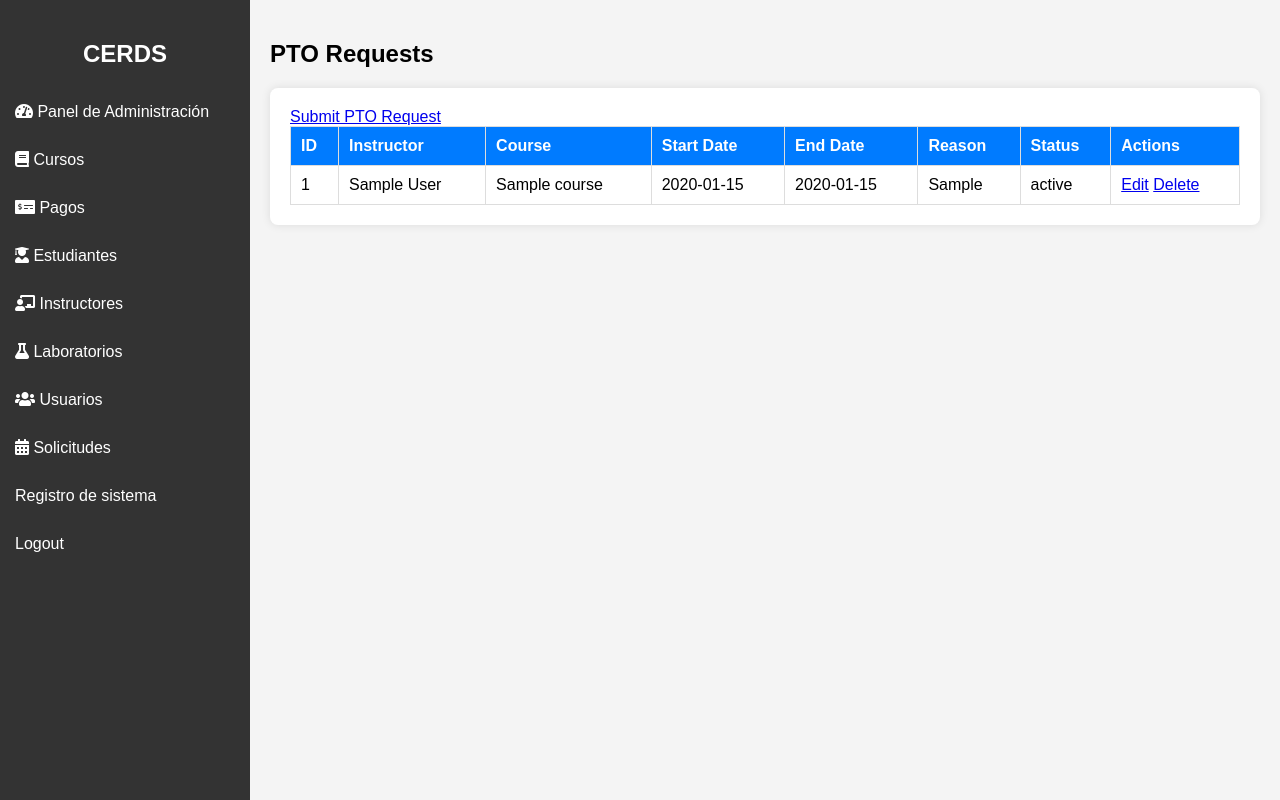
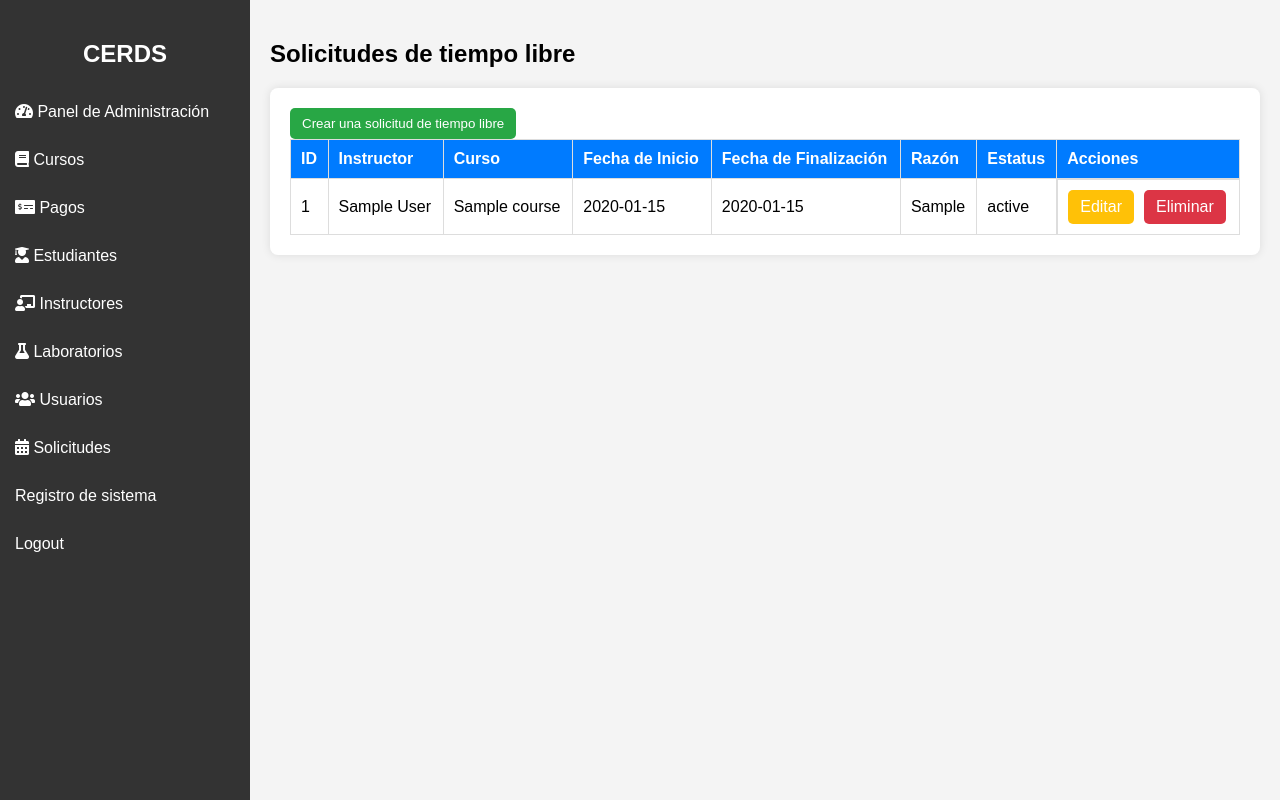
Before and after one commit to pedrouzcategui/cerds, a PHP site: page /sistema-cursos/pto/ in a window 1280 px wide. Run offline with PHP 8.4, Linux system fonts and the light colour scheme; the visitor is signed in with stand-in values (Sample User, id 1); tables that the repository leaves empty hold one stand-in row (values such as "Sample post").

```diff
--- a/pto/index.php
+++ b/pto/index.php
@@ -16,28 +16,182 @@ $ptos = PTO::getAll('DESC');
 <head>
     <meta charset="UTF-8">
     <meta name="viewport" content="width=device-width, initial-scale=1.0">
-    <title>PTO Requests</title>
+    <title>Solicitudes de Tiempo Libre</title>
     <link rel="stylesheet" href="https://cdnjs.cloudflare.com/ajax/libs/font-awesome/5.15.3/css/all.min.css">
+    <style>
+        body {
+            font-family: Arial, sans-serif;
+            background-color: #f4f4f4;
+            margin: 0;
+            display: flex;
+        }
+
+        .sidebar {
+            width: 250px;
+            background-color: #333;
+            color: white;
+            height: 100vh;
+            position: fixed;
+            top: 0;
+            left: 0;
+            display: flex;
+            flex-direction: column;
+            padding-top: 20px;
+        }
+
+        .sidebar a {
+            color: white;
+            padding: 15px;
+            text-decoration: none;
+            display: block;
+        }
+
+        .sidebar a:hover {
+            background-color: #575757;
+        }
+
+        .content {
+            margin-left: 250px;
+            padding: 20px;
+            width: calc(100% - 250px);
+        }
+
+        .card {
+            background: white;
+            padding: 20px;
+            border-radius: 8px;
+            box-shadow: 0 0 10px rgba(0, 0, 0, 0.1);
+            margin-bottom: 20px;
+        }
+
+        .card h3 {
+            margin-top: 0;
+        }
+
+        .card table {
+            width: 100%;
+            border-collapse: collapse;
+        }
+
+        .card table th,
+        .card table td {
+            padding: 10px;
+            border: 1px solid #ddd;
+            text-align: left;
+        }
+
+        .card table th {
+            background-color: #007BFF;
+            color: white;
+        }
+
+        .btn {
+            padding: 8px 12px;
+            border: none;
+            border-radius: 5px;
+            cursor: pointer;
+            text-decoration: none;
+            color: white;
+        }
+
+        .btn-add {
+            background-color: #28a745;
+        }
+
+        .btn-edit {
+            background-color: #ffc107;
+        }
+
+        .btn-delete {
+            background-color: #dc3545;
+        }
+
+        .form-group {
+            margin-bottom: 15px;
+        }
+
+        label {
+            display: block;
+            margin-bottom: 5px;
+        }
+
+        input[type="text"],
+        input[type="email"] {
+            width: 100%;
+            padding: 8px;
+            box-sizing: border-box;
+        }
+
+        .actions {
+            display: flex;
+            gap: 10px;
+        }
+
+        .modal {
+            display: none;
+            position: fixed;
+            z-index: 1;
+            left: 0;
+            top: 0;
+            width: 100%;
+            height: 100%;
+            overflow: auto;
+            background-color: rgb(0, 0, 0);
+            background-color: rgba(0, 0, 0, 0.4);
+        }
+
+        .modal-content {
+            background-color: #fefefe;
+            margin: 5% auto;
+            padding: 20px;
+            border: 1px solid #888;
+            width: 80%;
+            max-width: 600px;
+        }
+
+        .close {
+            color: #aaa;
+            float: right;
+            font-size: 28px;
+            font-weight: bold;
+        }
+
+        .close:hover,
+        .close:focus {
+            color: black;
+            text-decoration: none;
+            cursor: pointer;
+        }
+
+        .image-preview {
+            max-width: 100%;
+            height: auto;
+        }
+    </style>
 </head>
 
 <body>
     <?php include '../partials/sidebar/sidebar.php'; ?>
 
     <div class="content">
-        <h2>PTO Requests</h2>
+        <h2>Solicitudes de tiempo libre</h2>
         <div class="card">
-            <a href="form.php" class="btn btn-add">Submit PTO Request</a>
+            <a href="form.php">
+                <button class="btn btn-add">
+                    Crear una solicitud de tiempo libre
+                </button>
+            </a>
             <table>
                 <thead>
                     <tr>
                         <th>ID</th>
                         <th>Instructor</th>
-                        <th>Course</th>
-                        <th>Start Date</th>
-                        <th>End Date</th>
-                        <th>Reason</th>
-                        <th>Status</th>
-                        <th>Actions</th>
+                        <th>Curso</th>
+                        <th>Fecha de Inicio</th>
+                        <th>Fecha de Finalización</th>
+                        <th>Razón</th>
+                        <th>Estatus</th>
+                        <th>Acciones</th>
                     </tr>
                 </thead>
                 <tbody>
@@ -53,8 +207,8 @@ $ptos = PTO::getAll('DESC');
                             <td><?= $pto->getReason() ?></td>
                             <td><?= $pto->getStatus() ?></td>
                             <td class="actions">
-                                <a href="form.php?is_edit=true&pto_id=<?= $pto->getId() ?>" class="btn btn-edit">Edit</a>
-                                <a href="delete.php?pto_id=<?= $pto->getId() ?>" class="btn btn-delete">Delete</a>
+                                <a href="form.php?is_edit=true&pto_id=<?= $pto->getId() ?>" class="btn btn-edit">Editar</a>
+                                <a href="delete.php?pto_id=<?= $pto->getId() ?>" class="btn btn-delete">Eliminar</a>
                             </td>
                         </tr>
                     <?php endforeach; ?>
```
Also changed, not shown: pto/create.php (+4 -7 lines), pto/delete.php (+4 -6 lines), pto/form.php (+15 -11 lines), pto/update.php (+4 -6 lines).
